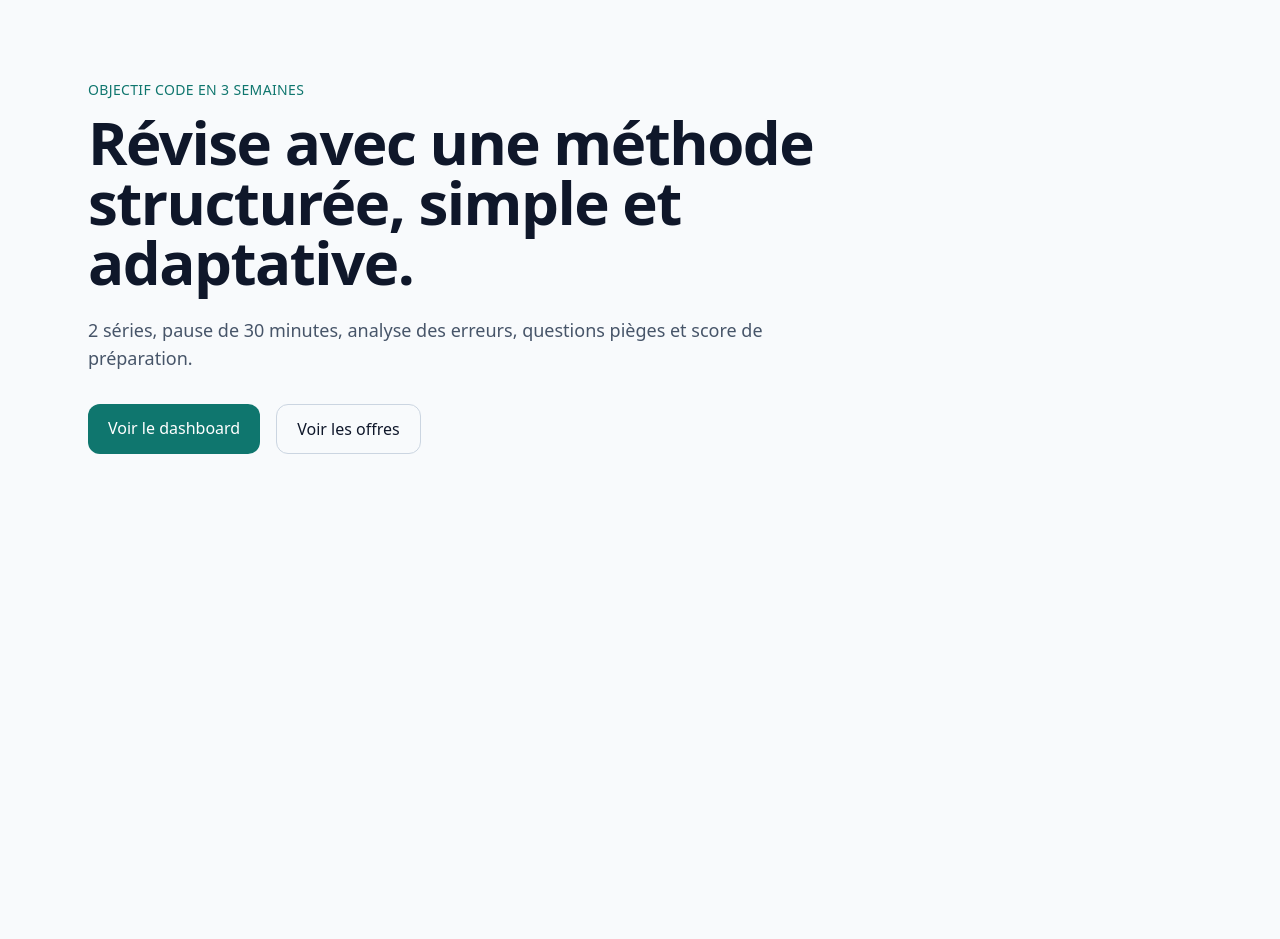
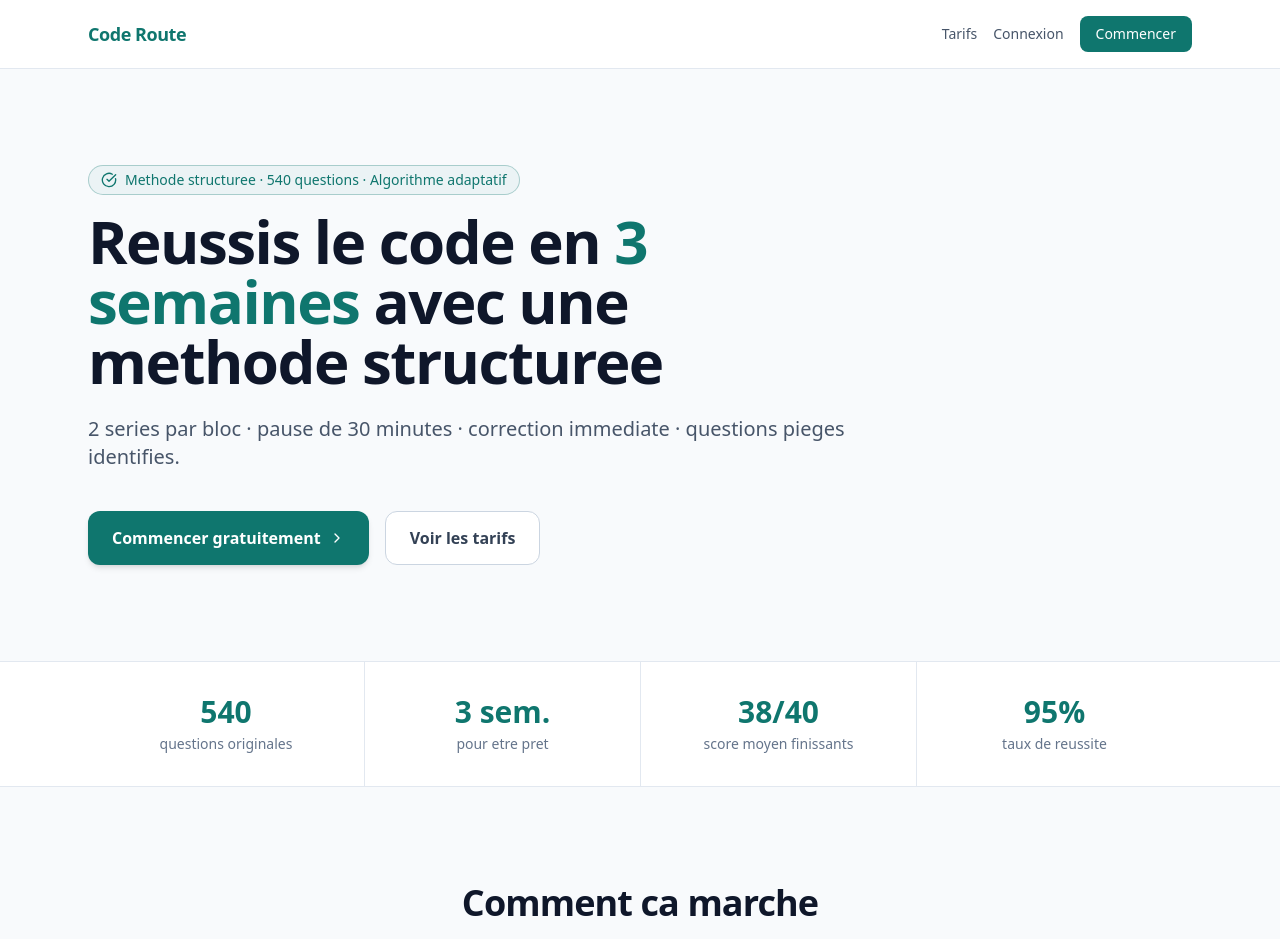
Before and after one commit to Salah8704/code-R, a Next.js app in the folder code-route-mvp/: page / in a window 1280 px wide. Shown: the top 939 px of the page. Before the commit the page ends 800 px from the top, so only its background shows below. Built offline with nearby package versions, Linux system fonts and the light colour scheme.

Commit message:
add page.tsx

```diff
--- a/code-route-mvp/app/page.tsx
+++ b/code-route-mvp/app/page.tsx
@@ -1,27 +1,17 @@
-import Link from "next/link";
-
-export default function HomePage() {
-  return (
-    <main className="min-h-screen">
-      <section className="mx-auto max-w-6xl px-6 py-20">
-        <div className="max-w-3xl">
-          <p className="mb-3 text-sm font-medium uppercase tracking-wide text-brand">Objectif code en 3 semaines</p>
-          <h1 className="text-4xl font-bold tracking-tight sm:text-6xl">
-            Révise avec une méthode structurée, simple et adaptative.
-          </h1>
-          <p className="mt-6 text-lg text-slate-600">
-            2 séries, pause de 30 minutes, analyse des erreurs, questions pièges et score de préparation.
-          </p>
-          <div className="mt-8 flex gap-4">
-            <Link href="/dashboard" className="rounded-xl bg-brand px-5 py-3 font-medium text-white">
-              Voir le dashboard
-            </Link>
-            <Link href="/pricing" className="rounded-xl border border-slate-300 px-5 py-3 font-medium">
-              Voir les offres
-            </Link>
-          </div>
-        </div>
-      </section>
-    </main>
-  );
-}
+import Link from"next/link";
+import{CheckCircle,Clock,BarChart2,Zap,Shield,ChevronRight,Star}from"lucide-react";
+export const metadata={title:"Code Route — Reussis le code en 3 semaines avec une methode structuree",description:"2 series, pause 30 minutes, correction des erreurs, questions pieges. Methode scientifique, resultats concrets."};
+const TESTIMONIALS=[{name:"Mathieu R.",score:"39/40",text:"J'avais deja rate deux fois. Avec Code Route, j'ai eu 39/40 en 18 jours."},{name:"Lea T.",score:"40/40",text:"Les questions pieges m'ont preparee exactement a ce qui tombait a l'examen."},{name:"Kevin M.",score:"38/40",text:"La pause de 30 minutes m'a semble inutile au debut mais apres j'ai vu la difference."}];
+const STEPS=[{n:"01",t:"Commence une serie de 20 questions",d:"Questions selectionnees selon tes points faibles."},{n:"02",t:"Analyse tes erreurs apres chaque question",d:"Correction immediate avec explication."},{n:"03",t:"Fais ta deuxieme serie pour terminer le bloc",d:"La 2e serie reprend tes themes faibles."},{n:"04",t:"Pause obligatoire de 30 minutes",d:"La consolidation se fait pendant le repos. On te bloque pour que tu respectes ca."}];
+export default function HomePage(){return(
+  <main className="min-h-screen bg-slate-50 font-sans antialiased">
+    <nav className="sticky top-0 z-50 border-b border-slate-200 bg-white/90 backdrop-blur"><div className="mx-auto flex max-w-6xl items-center justify-between px-6 py-4"><span className="text-lg font-bold tracking-tight text-brand">Code Route</span><div className="flex items-center gap-4"><Link href="/pricing" className="hidden text-sm text-slate-600 hover:text-slate-900 sm:block">Tarifs</Link><Link href="/auth/login" className="text-sm text-slate-600 hover:text-slate-900">Connexion</Link><Link href="/auth/register" className="rounded-lg bg-brand px-4 py-2 text-sm font-medium text-white hover:bg-brand-dark">Commencer</Link></div></div></nav>
+    <section className="mx-auto max-w-6xl px-6 py-24"><div className="max-w-3xl"><p className="mb-4 inline-flex items-center gap-2 rounded-full border border-brand/30 bg-brand/5 px-3 py-1 text-sm font-medium text-brand"><CheckCircle className="h-4 w-4"/>Methode structuree · 540 questions · Algorithme adaptatif</p><h1 className="text-5xl font-extrabold leading-tight tracking-tight text-slate-900 sm:text-6xl">Reussis le code en <span className="text-brand">3 semaines</span> avec une methode structuree</h1><p className="mt-6 text-xl text-slate-600">2 series par bloc · pause de 30 minutes · correction immediate · questions pieges identifies.</p><div className="mt-10 flex flex-wrap gap-4"><Link href="/auth/register" className="inline-flex items-center gap-2 rounded-xl bg-brand px-6 py-3.5 font-semibold text-white shadow-md hover:bg-brand-dark">Commencer gratuitement<ChevronRight className="h-4 w-4"/></Link><Link href="/pricing" className="inline-flex items-center gap-2 rounded-xl border border-slate-300 bg-white px-6 py-3.5 font-semibold text-slate-700 hover:border-slate-400">Voir les tarifs</Link></div></div></section>
+    <section className="border-y border-slate-200 bg-white"><div className="mx-auto grid max-w-6xl grid-cols-2 divide-x divide-slate-200 px-6 sm:grid-cols-4">{[{v:"540",l:"questions originales"},{v:"3 sem.",l:"pour etre pret"},{v:"38/40",l:"score moyen finissants"},{v:"95%",l:"taux de reussite"}].map(s=><div key={s.l} className="py-8 text-center"><p className="text-3xl font-extrabold text-brand">{s.v}</p><p className="mt-1 text-sm text-slate-500">{s.l}</p></div>)}</div></section>
+    <section className="mx-auto max-w-6xl px-6 py-24"><div className="mb-16 text-center"><h2 className="text-3xl font-bold tracking-tight text-slate-900 sm:text-4xl">Comment ca marche</h2><p className="mt-3 text-slate-500">Une session = un bloc = deux series + une pause.</p></div><div className="grid gap-8 sm:grid-cols-2 lg:grid-cols-4">{STEPS.map(s=><div key={s.n} className="rounded-2xl border border-slate-200 bg-white p-6 shadow-sm"><p className="text-4xl font-black text-brand/20">{s.n}</p><h3 className="mt-3 font-semibold text-slate-900">{s.t}</h3><p className="mt-2 text-sm leading-relaxed text-slate-500">{s.d}</p></div>)}</div></section>
+    <section className="bg-slate-900 py-24 text-white"><div className="mx-auto max-w-6xl px-6"><div className="mb-16 text-center"><h2 className="text-3xl font-bold sm:text-4xl">Pourquoi c&apos;est different</h2></div><div className="grid gap-6 sm:grid-cols-2">{[{icon:<Zap className="h-5 w-5"/>,t:"Questions pieges identifies",d:"540 questions classees par famille de pieges."},{icon:<BarChart2 className="h-5 w-5"/>,t:"Score de preparation temps reel",d:"Ton readiness score evolue apres chaque serie."},{icon:<Clock className="h-5 w-5"/>,t:"Pause forcee apres 2 series",d:"Pas de marathon contre-productif."},{icon:<Shield className="h-5 w-5"/>,t:"Algorithme adaptatif",d:"Les questions que tu rates reviennent plus souvent."}].map(d=><div key={d.t} className="rounded-2xl border border-slate-700 bg-slate-800 p-6"><div className="mb-3 inline-flex h-10 w-10 items-center justify-center rounded-xl bg-brand/20 text-brand">{d.icon}</div><h3 className="font-semibold text-white">{d.t}</h3><p className="mt-2 text-sm text-slate-400">{d.d}</p></div>)}</div></div></section>
+    <section className="bg-white py-24"><div className="mx-auto max-w-6xl px-6"><div className="mb-12 text-center"><h2 className="text-3xl font-bold sm:text-4xl">Ils ont reussi</h2></div><div className="grid gap-6 sm:grid-cols-3">{TESTIMONIALS.map(t=><div key={t.name} className="rounded-2xl border border-slate-200 p-6"><div className="flex gap-1 text-yellow-400">{Array.from({length:5}).map((_,i)=><Star key={i} className="h-4 w-4 fill-current"/>)}</div><p className="mt-4 text-sm leading-relaxed text-slate-600">&ldquo;{t.text}&rdquo;</p><div className="mt-4 flex items-center justify-between"><p className="font-medium text-slate-900">{t.name}</p><span className="rounded-full bg-brand/10 px-2 py-0.5 text-sm font-bold text-brand">{t.score}</span></div></div>)}</div></div></section>
+    <section className="bg-brand py-20 text-center text-white"><div className="mx-auto max-w-2xl px-6"><h2 className="text-3xl font-bold sm:text-4xl">Pret a reussir ton code ?</h2><div className="mt-8 flex flex-wrap justify-center gap-4"><Link href="/auth/register" className="rounded-xl bg-white px-6 py-3.5 font-semibold text-brand hover:bg-slate-50">Commencer maintenant</Link><Link href="/pricing" className="rounded-xl border border-white/40 px-6 py-3.5 font-semibold text-white hover:bg-white/10">Voir les tarifs</Link></div></div></section>
+    <footer className="border-t border-slate-200 py-8 text-center text-sm text-slate-400"><p>© {new Date().getFullYear()} Code Route · Tous droits reserves</p></footer>
+  </main>
+);}
```
